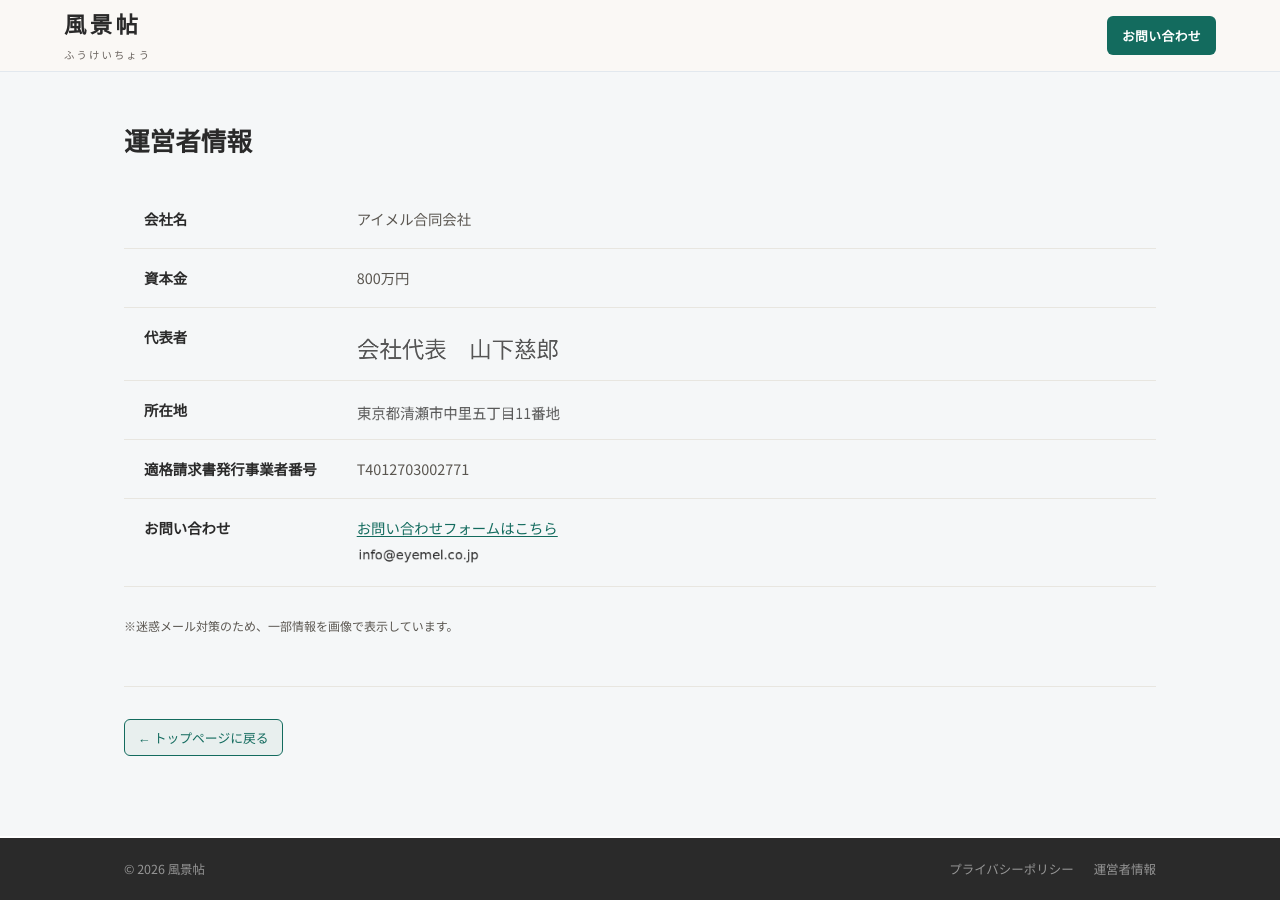
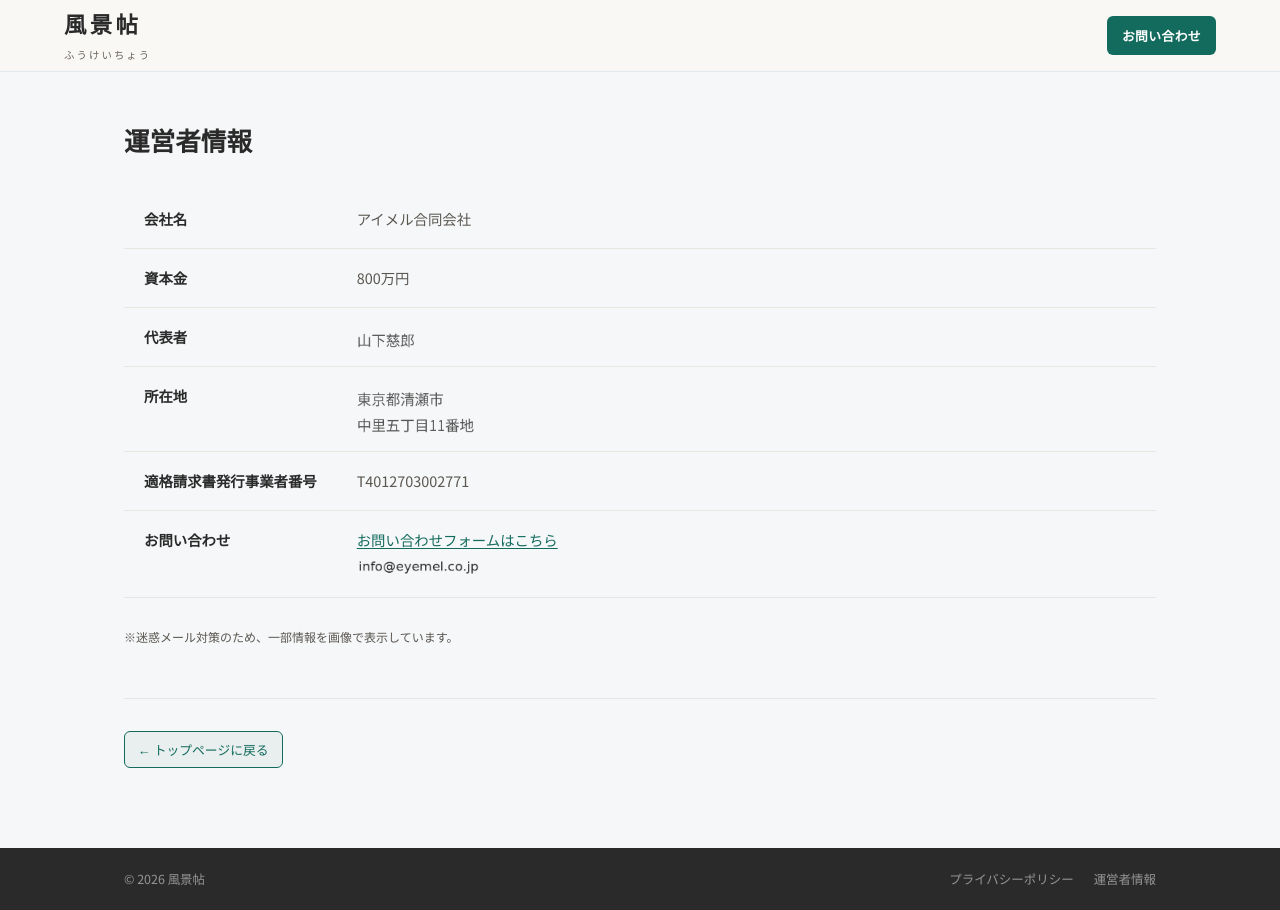
Before and after one commit to dr836gnypeq-ctrl/fukeichou-site, a Jekyll site: the page built from company.html, in a window 1280 px wide. Built offline with Jekyll 4.4.1, drawn with Linux system fonts in a browser that asks for light colours; nearby versions of some CDN libraries.

Commit message:
運営者画像：代表者名のみ・住所2行化・height基準表示（CSS v=20260410a）

```diff
--- a/_layouts/default.html
+++ b/_layouts/default.html
@@ -59,7 +59,7 @@
 <link rel="prefetch" href="{{ '/' | relative_url }}">
 <link rel="prefetch" href="{{ '/evidence/' | relative_url }}">
 {% endif %}
-<link rel="stylesheet" href="{{ '/assets/css/style.css' | relative_url }}?v=20260405a">
+<link rel="stylesheet" href="{{ '/assets/css/style.css' | relative_url }}?v=20260410a">
 <script src="https://cdn.jsdelivr.net/npm/lucide@0.383.0/dist/umd/lucide.min.js" defer></script>
 </head>
 <body{% if page.no_hero %} class="page-no-hero"{% endif %}>
--- a/assets/css/style.css
+++ b/assets/css/style.css
@@ -584,7 +584,7 @@
 .company-table{width:100%;border-collapse:collapse;font-size:.9rem;margin:24px 0}
 .company-table th{width:180px;padding:16px 20px;text-align:left;font-weight:600;color:var(--ink);border-bottom:1px solid #e8e6e0;vertical-align:top;white-space:nowrap}
 .company-table td{padding:16px 20px;color:var(--ink-light);border-bottom:1px solid #e8e6e0;line-height:1.8}
-.company-info-img{display:block;width:204px;max-width:100%;height:auto}
+.company-info-img{display:block;width:auto;max-width:100%;height:auto}
 
 /* ---- ヒーローなしページ: ヘッダー常時scrolled風 ---- */
 .page-no-hero .site-header.at-top{background:rgba(250,248,245,.95);backdrop-filter:blur(12px);border-bottom-color:var(--border)}
--- a/company.html
+++ b/company.html
@@ -17,8 +17,8 @@
 <tbody>
 <tr><th>会社名</th><td>アイメル合同会社</td></tr>
 <tr><th>資本金</th><td>800万円</td></tr>
-<tr><th>代表者</th><td><img src="{{ '/assets/images/company-rep.png' | relative_url }}" alt="" class="company-info-img"></td></tr>
-<tr><th>所在地</th><td><img src="{{ '/assets/images/company-addr.png' | relative_url }}" alt="" class="company-info-img"></td></tr>
+<tr><th>代表者</th><td><img src="{{ '/assets/images/company-rep.png' | relative_url }}" alt="" class="company-info-img" style="height:1.8em"></td></tr>
+<tr><th>所在地</th><td><img src="{{ '/assets/images/company-addr.png' | relative_url }}" alt="" class="company-info-img" style="height:3.6em"></td></tr>
 <tr><th>適格請求書発行事業者番号</th><td>T4012703002771</td></tr>
 <tr><th>お問い合わせ</th><td><a href="{{ '/' | relative_url }}#contact" class="privacy-link">お問い合わせフォームはこちら</a><br><img src="{{ '/assets/images/privacy-email.png' | relative_url }}" alt="メールアドレス" class="privacy-email-img" style="margin-top:6px"></td></tr>
 </tbody>
```
Also changed, not shown: assets/images/company-addr.png, assets/images/company-rep.png.
